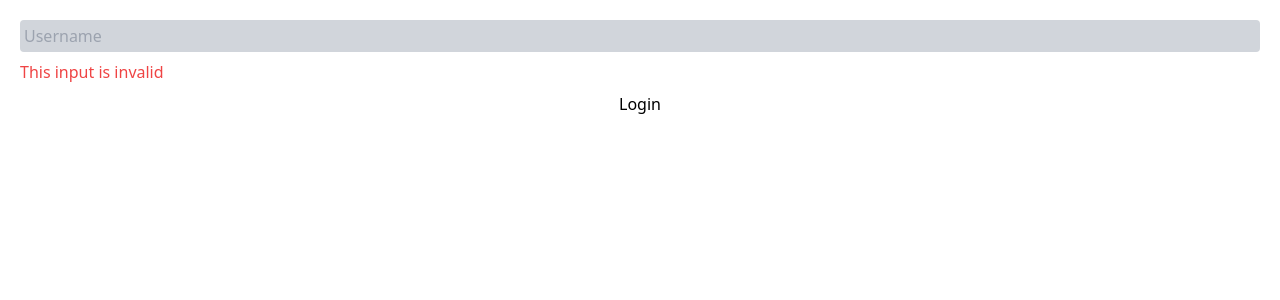
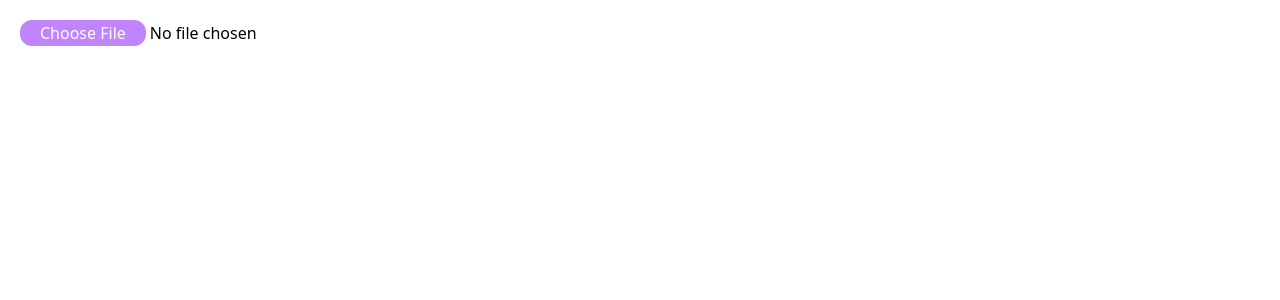
Before and after one commit to jaieve/carrot-market, a Next.js app: page / in a window 1280 px wide. Shown: the top 300 px of the page. Built offline with nearby package versions, Linux system fonts and the light colour scheme.

Commit message:
[tailwind] modifier 중첩 가능

```diff
--- a/pages/index.tsx
+++ b/pages/index.tsx
@@ -3,17 +3,13 @@ import type { NextPage } from "next";
 const Home: NextPage = () => {
   // 4.7 강의 5분 46초
   return (
-    <form className="flex flex-col space-y-2  p-5">
+    <div className="flex flex-col space-y-2 p-5">
       <input
-        type="text"
-        required
-        placeholder="Username"
-        className="required:bg-yellow-500 invalid:bg-gray-300 rounded p-1 peer"      />
-    <span className="hidden peer-invalid:text-red-500 peer-invalid:block">This input is invalid</span>
-    <span className="hidden peer-valid:text-teal-500 peer-valid:block">This input is valid</span>
-    <span className="hidden peer-hover:text-orange-500 peer-hover:block">Hover!</span>
-      <input type="submit" value="Login" className="bg-white" />
-    </form>
+        type="file"
+        className="transition-colors file:cursor-pointer file:rounded-xl file:border-0 file:bg-purple-400 file:px-5 file:text-white file:hover:bg-purple-700"
+      />
+      {/* modifier는 중첩이 가능하다! file:hover:options */}
+    </div>
   );
 };
 
```
